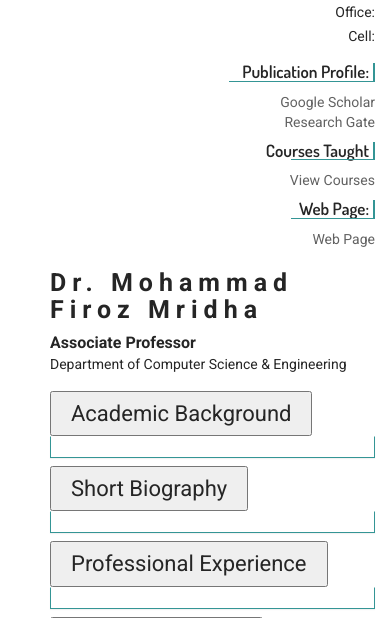
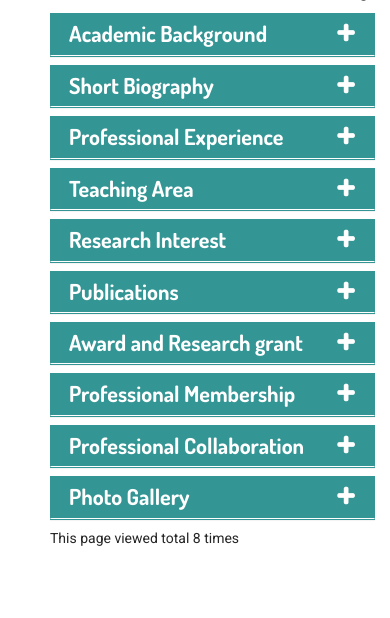
Before and after one commit to tanvir-reza/blog, a Django app: page /peopleDetailsView/1/ in a window 390 px wide. Shown: the part 544-1162 px from the top of the page. Run offline with Django 4.2, Linux system fonts and the light colour scheme; data comes from the database, SQL or seed files in the repository; some libraries are stand-ins or nearby versions.

Commit message:
css fixed

```diff
--- a/static/css/custom.css
+++ b/static/css/custom.css
@@ -564,7 +564,7 @@ a.filled-button:hover {
 }
 
 .partners .p-margin {
-	margin-top: 180px;
+	margin: 180px 0px 0px 0px;
 }
 
 .partners-title em {
@@ -1345,6 +1345,84 @@ a.filled-button:hover {
 }
 
 
+/* Style the buttons that are used to open and close the accordion panel */
+.accordion {
+	background-color: #349595;
+	color: #fff;
+	cursor: pointer;
+	padding: 9px 20px;
+	width: 100%;
+	text-align: left;
+	border: none;
+	outline: none;
+	transition: 0.4s;
+	font-family: "Dosis";
+	font-size: 28px;
+	font-weight: 700;
+	margin-bottom: 8px;
+}
+
+/* Add a background color to the button if it is clicked on (add the .active class with JS), and when you move the mouse over it (hover) */
+.accordion:hover {
+	background-color: #135252;
+}
+
+.accordion.active:hover {
+	background-color: #135252;
+}
+
+.accordion.active {
+	background-color: #135252;
+}
+
+/* Style the accordion panel. Note: hidden by default */
+
+.panel {
+	font-family: 'Roboto';
+	padding: 0 18px;
+	background-color: white;
+	max-height: 0;
+	overflow: hidden;
+	transition: max-height 0.2s ease-out;
+}
+
+.panel p {
+	font-size: 14px;
+	font-weight: normal;
+	line-height: 24px;
+	color: #626262;
+	margin-bottom: 15px;
+	font-family: "Roboto" !important;
+}
+
+.panel span {
+	font-family: 'Roboto';
+}
+
+.accordion::after {
+	content: '+';
+	/* Unicode character for "plus" sign (+) */
+	font-size: 60px;
+	color: #fff;
+	float: right;
+	margin-left: 5px;
+	margin-top: 13px;
+	line-height: 0px;
+}
+
+.active.accordion::after {
+	content: "-";
+	/* Unicode character for "minus" sign (-) */
+}
+
+.mfp-bg {
+	z-index: 99999998;
+}
+
+.mfp-wrap {
+	z-index: 99999999;
+}
+
 /*************************************
      faculty details page css End
  **************************************/
@@ -1379,6 +1457,10 @@ a.filled-button:hover {
 	background: #135252;
 }
 
+.pl-15 {
+	padding: 0px 15px;
+}
+
 .form_wrap label {
 	font-family: 'Dosis';
 	font-weight: 600;
@@ -1395,9 +1477,29 @@ textarea {
 	color: #444;
 }
 
+.form_wrap input {
+	width: 100% !important;
+	height: 45px !important;
+	padding: 5px !important;
+}
+
+.form_wrap textarea {
+	width: 100% !important;
+	padding: 5px !important;
+}
+
 .form_wrap input:focus,
 textarea:focus {
-	border: 1px solid #349595;
+	border: 1px solid #349595 !important;
+}
+
+.form_wrap input:focus-visible,
+textarea:focus-visible {
+	outline: none !important;
+}
+
+.contact_area {
+	padding-bottom: 60px;
 }
 
 .form_button button {
--- a/static/css/style.css
+++ b/static/css/style.css
@@ -2081,10 +2081,10 @@ html {
   }
 }
 
-.form-control {
-  /* background: #eef2f7;
-  padding:1rem; */
-}
+/* .form-control {
+  background: #eef2f7;
+  padding:1rem;
+} */
 
 .align-center {
   text-align: center;
--- a/templates/people_details.html
+++ b/templates/people_details.html
@@ -5,7 +5,7 @@
 {% block body %}
 
 <section id="page-content" class="page-wrapper">
-    <div class="page_head_bg">
+    {% comment %} <div class="page_head_bg">
         <div class="page_head">
             <div class="container">
                 <div class="row">
@@ -17,9 +17,9 @@
                             <div class="ph_menu">
                                 <h5><a href="{% url 'index' %}">Home</a></h5>
                                 <h5>/</h5>
-                                <h5><a href="{% url 'people' %}">People</a></h5>
-                                {% comment %} <h5>/</h5> {% endcomment %}
-                                {% comment %} <h5><a href="">Faculty</a></h5> {% endcomment %}
+                                <h5><a href="{% url 'faculty' %}">People</a></h5>
+                                <h5>/</h5>
+                                <h5><a href="{% url 'faculty' %}">Faculty</a></h5>
                                 <h5>/</h5>
                                 <h5>Details</h5>
                             </div>
@@ -28,23 +28,44 @@
                 </div>
             </div>
         </div>
-    </div>
+    </div> {% endcomment %}
     <div class="f-detail-wrapper">
-        <div class="f-detail_area ptb-60">
+        <div class="f-detail_area ptb-80">
             <div class="container">
                 <div class="row">
                     <div class="col-md-4">
-                        <div class="fac_profile pt-20">
+                        <div class="fac_profile res_profile">
                             <div class="fac_dp">
-                                {% if post.img %}
-                                    <img src="{{ post.img.url }}" alt="Photo">
+                                {% if post.photo %}
+                                    <img src="{{ post.photo.url }}" alt="Photo">
                                  {% endif %}
                             </div>
+                        </div>
+                    </div>
+                    <div class="col-md-8">
+                        <div class="fac_detail fac_name">
+                            <div class="fac_title">
+                                <h2>{{ post.fullName | safe }}</h2>{% if post.leav_status %}(<span>{{ post.leav_status | safe }}</span>){% endif %}
+                                <h6>{{ post.designation | safe }}</h6>
+                                <p>Department of Computer Science & Engineering</p>
+                            </div>
+                        </div>
+                    </div>
+
+                </div>
+                <div class="row">
+                    <div class="col-md-4">
+                        <div class="fac_profile">
+                            <!-- <div class="fac_dp">
+                                {% if post.photo %}
+                                    <img src="{{ post.photo.url }}" alt="Photo">
+                                 {% endif %}
+                            </div> -->
                             <div class="fac_cart">
                                 <div class="f_contact">
                                     <h5>Contact:</h5>
                                     <h6>Department of Computer Science and Engineering (CSE)</h6>
-                                    <p>{{post.university}}</p>
+                                    <p>Bangladesh University of Business and Technology<br>(BUBT)Mirpur, Dhaka-1216, Bangladesh</p>
                                 </div>
                             </div>
                             <div class="fac_cart">
@@ -66,12 +87,12 @@
                                     <a href="{{ post.research_Gate_Link | safe }}">Research Gate</a>
                                 </div>
                             </div>
-                            <div class="fac_cart">
-                                <div class="f_web">
+                            {% comment %} <div class="fac_cart">
+                                <div class="f_ct">
                                     <h5>Courses Taught</h5>
-                                    <a href="">View Courses</a>
+                                    <a href="{% url 'courses-taught' post.pk %}">View Courses</a>
                                 </div>
-                            </div>
+                            </div> {% endcomment %}
                             <div class="fac_cart">
                                 <div class="f_web">
                                     <h5>Web Page:</h5>
@@ -81,18 +102,18 @@
                         </div>
                     </div>
                     <div class="col-md-8">
-                        <div class="fac_detail pt-20">
-                            <div class="fac_title">
-                                <h2>{{ post.FullName  }}</h2>{% if post.leav_status %}(<span>{{ post.leav_status | safe }}</span>){% endif %}
+                        <div class="fac_detail">
+                            <!-- <div class="fac_title">
+                                <h2>{{ post.fullName | safe }}</h2>{% if post.leav_status %}(<span>{{ post.leav_status | safe }}</span>){% endif %}
                                 <h6>{{ post.designation | safe }}</h6>
                                 <p>Department of Computer Science & Engineering</p>
-                            </div>
+                            </div> -->
                             <div class="fac_info_wrapper">
 
                                 <div class="fac_info">
                                     <button class="accordion for_facDet">Academic Background</button>
                                     <div class="panel for_bgborder">
-                                        <div class="academic_block">
+                                        <div class="academic_block table-responsive">
                                             {{ post.academic_Background | safe }}
                                         </div>
                                     </div>
@@ -100,7 +121,7 @@
                                 <div class="fac_info">
                                     <button class="accordion for_facDet">Short Biography</button>
                                     <div class="panel for_bgborder">
-                                        <div class="academic_block">
+                                        <div class="academic_block table-responsive">
                                             {% if post.biography %}
                                             {{ post.biography | safe }}
                                             {% endif %}
@@ -111,12 +132,23 @@
                                 <div class="fac_info">
                                     <button class="accordion for_facDet">Professional Experience</button>
                                     <div class="panel for_bgborder">
-                                        <div class="academic_block">
-                                            {% comment %} {% if post.teachingExprience %}
+                                        <div class="academic_block table-responsive">
+                                            {% if post.teachingExprience %}
                                                 {{ post.teachingExprience | safe }}
-                                            {% endif %} {% endcomment %}
-                                            {% if post.Professional_Certifications %}
+                                            {% endif %}
+                                            <!-- {% if post.Professional_Certifications %}
                                                 <p>{{ post.Professional_Certifications | safe }}</p>
+                                            {% endif %} -->
+                                        </div>
+                                    </div>
+                                </div>
+
+                                <div class="fac_info">
+                                    <button class="accordion for_facDet">Teaching Area</button>
+                                    <div class="panel for_bgborder">
+                                        <div class="academic_block table-responsive">
+                                            {% if post.teachingArea %}
+                                                {{ post.teachingArea | safe }}
                                             {% endif %}
                                         </div>
                                     </div>
@@ -125,9 +157,13 @@
                                 <div class="fac_info">
                                     <button class="accordion for_facDet">Research Interest</button>
                                     <div class="panel for_bgborder">
-                                        <div class="academic_block">
+                                        <div class="academic_block table-responsive">
                                             {% if post.researchArea %}
                                                 {{ post.researchArea | safe }}
+                                            {% endif %}
+
+                                            {% if post.research_Interest %}
+                                                {{ post.research_Interest | safe }}
                                             {% endif %}
                                         </div>
                                     </div>
@@ -148,21 +184,21 @@
                                                 <div class="tab-content" id="nav-tabContent">
                                                     <div class="tab-pane fade show active" id="nav-journal" role="tabpanel" aria-labelledby="nav-journal-tab">
                                                         {% if post.journal_Papers %}
-                                                        <div class="journal">
+                                                        <div class="journal table-responsive">
                                                         {{ post.journal_Papers | safe }}
                                                         </div>
                                                         {% endif %}
                                                     </div>
                                                     <div class="tab-pane fade" id="nav-book" role="tabpanel" aria-labelledby="nav-book-tab">
                                                         {% if post.selected_Publications %}
-                                                        <div class="conference">
+                                                        <div class="conference table-responsive">
                                                             {{ post.selected_Publications | safe }}
                                                         </div>
                                                         {% endif %}
                                                     </div>
                                                     <div class="tab-pane fade" id="nav-conferences" role="tabpanel" aria-labelledby="nav-conferences-tab">
                                                         {% if post.conference_Papers %}
-                                                        <div class="conference">
+                                                        <div class="conference table-responsive">
                                                            {{ post.conference_Papers | safe }}
                                                         </div>
                                                         {% endif %}
@@ -176,9 +212,13 @@
                                 <div class="fac_info">
                                     <button class="accordion for_facDet">Award and  Research grant</button>
                                     <div class="panel for_bgborder">
-                                        <div class="academic_block">
+                                        <div class="academic_block table-responsive">
                                             {% if post.award %}
                                                 {{ post.award | safe }}
+                                            {% endif %}
+
+                                            {% if post.researchGrant %}
+                                                {{ post.researchGrant | safe }}
                                             {% endif %}
                                         </div>
                                     </div>
@@ -186,7 +226,7 @@
                                 <div class="fac_info">
                                     <button class="accordion for_facDet">Professional Membership</button>
                                     <div class="panel for_bgborder">
-                                        <div class="academic_block">
+                                        <div class="academic_block table-responsive">
                                             {% if post.professional_membership %}
                                                 {{ post.professional_membership | safe }}
                                             {% endif %}
@@ -196,14 +236,25 @@
                                 <div class="fac_info">
                                     <button class="accordion for_facDet">Professional Collaboration</button>
                                     <div class="panel for_bgborder">
-                                        <div class="academic_block">
+                                        <div class="academic_block table-responsive">
                                             {% if post.professional_international_work %}
                                                 {{ post.professional_international_work | safe }}
                                             {% endif %}
                                         </div>
                                     </div>
                                 </div>
+                                <div class="fac_info">
+                                    <button class="accordion for_facDet">Photo Gallery</button>
+                                    <div class="panel for_bgborder">
+                                        <div class="academic_block table-responsive">
+                                            {% if post.f_photo %}
+                                                    <img src="{{ post.f_photo.url }}" alt="Photo">
+                                            {% endif %}
+                                        </div>
 
+
+                                    </div>
+                                </div>
                                 <p>This page viewed total {{post.total_views}} times</p>
                             </div>
                         </div>
@@ -235,4 +286,5 @@
       });
     }
 </script>
+
 {% endblock %}
```
Also changed, not shown: templates/contact.html (+7 -4 lines).
